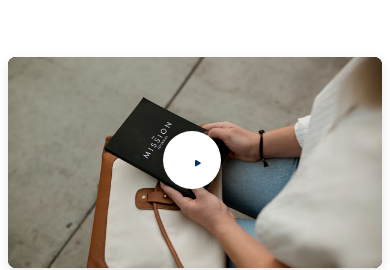
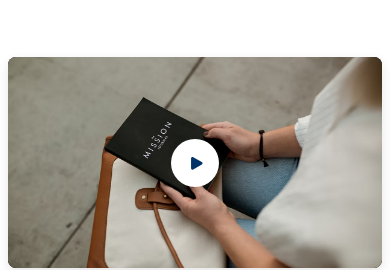
Before and after one commit to vovaddk/Campus, a plain HTML site: page index.html in a window 390 px wide. Shown: the part 1381-1651 px from the top of the page. Drawn offline with Linux system fonts and the light colour scheme.

Commit message:
Adaptive Fix

```diff
--- a/assets/css/media.css
+++ b/assets/css/media.css
@@ -319,28 +319,18 @@
     left: 50%;
     top: 50%;
     transform: translate(-50%, -50%) !important;
+    width: 48px;
+    height: 48px;
     display: flex;
     align-items: center;
     justify-content: center;
     pointer-events: none; /* клікаємо по .video-block */
-    z-index: 2; /* поверх прев’ю */
-  }
-
-  .play-button::before {
-    content: '';
-    position: absolute;
-    inset: 0; /* заповнює 64×64 */
-    border-radius: 50%;
-    background: #fff;
-    box-shadow: 0 6px 20px rgba(0, 0, 0, 0.25);
-  }
-
+    z-index: 2;
+  }
   .play-button svg {
-    position: relative; /* всередині 64×64 */
-    width: 60px;
-    height: 60px;
-    fill: #0b2f57;
-    transform: translateX(2px); /* візуальний центр */
+    display: block;
+    width: 64px; /* = розміру контейнера */
+    height: 64px;
   }
 
   /* На випадок, якщо попередній варіант із "inset:0; display:grid" залишився — обнуляємо */
@@ -356,14 +346,6 @@
   .fundraising-section__text {
     font-size: 15px;
     line-height: 1.6;
-  }
-  .play-button::before {
-    width: 58px;
-    height: 58px;
-  }
-  .play-button svg {
-    width: 24px;
-    height: 24px;
   }
 }
 /* === MOBILE: ≤768px — доти ПІД стрілками, гарантовано === */
```
